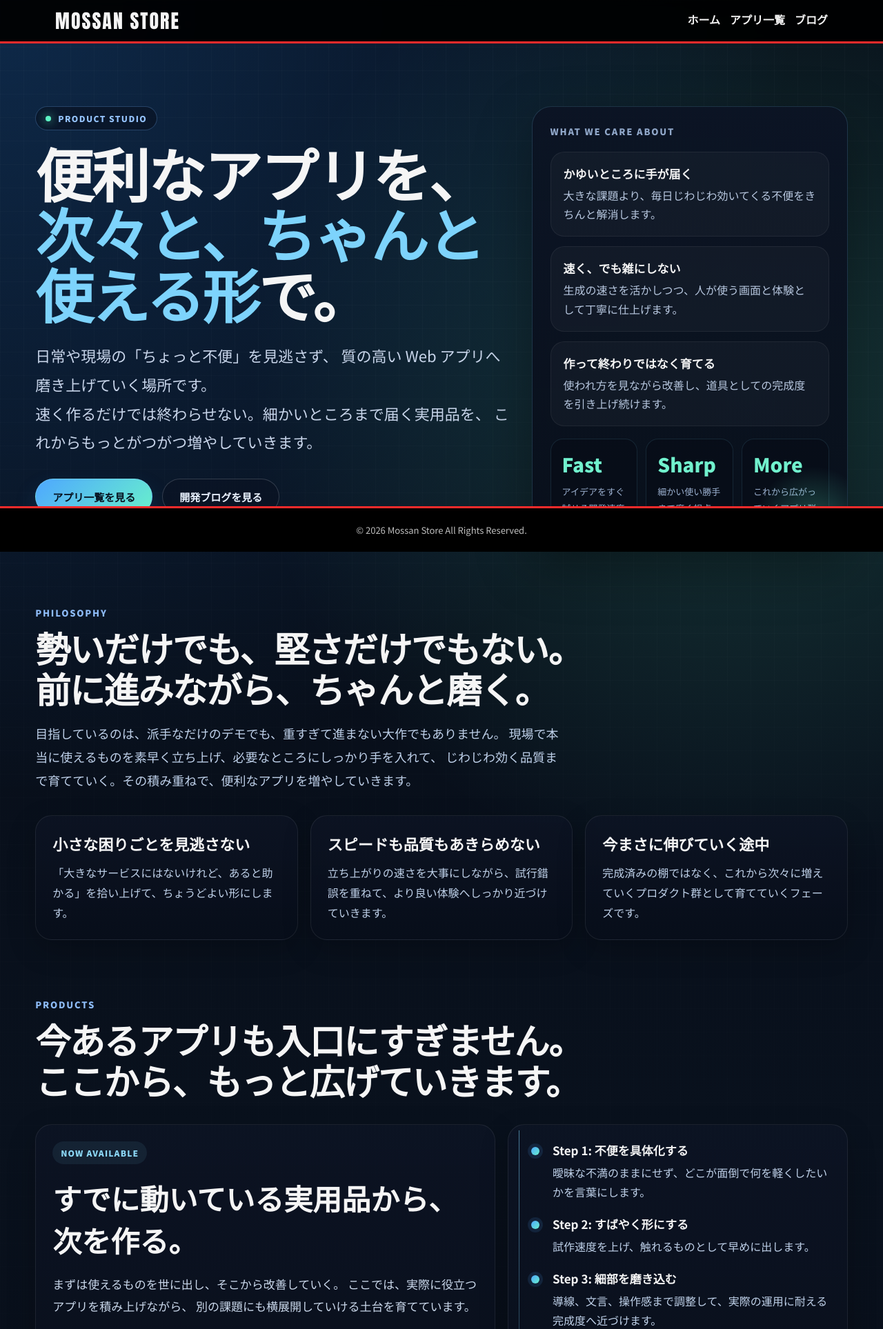
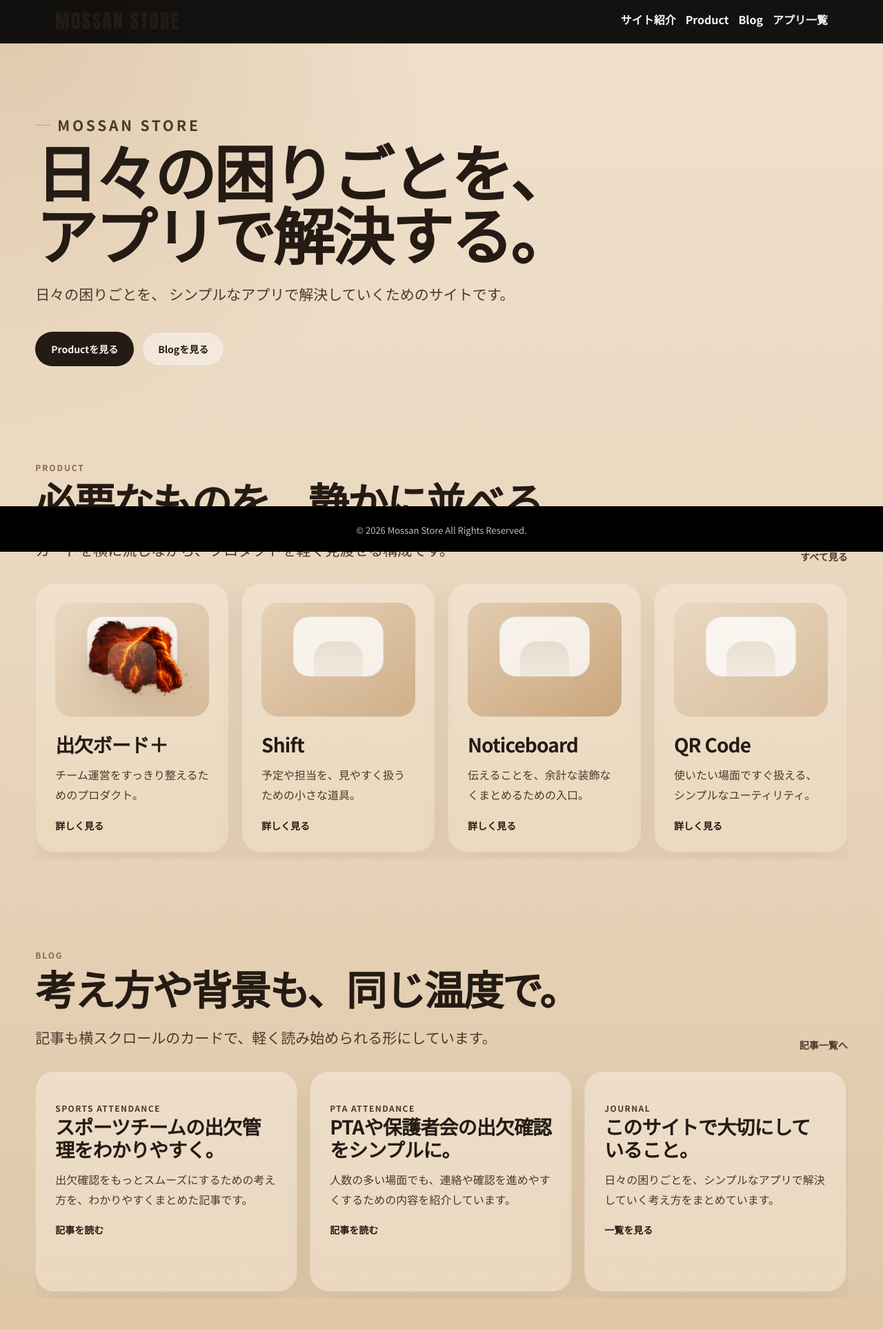
Before and after one commit to ryosuke0612/mossan-store, a Python web app: template templates/home.html in a window 1280 px wide. Shown: the top 1927 px of the page at 69% size. Run offline with Jinja, Linux system fonts and the light colour scheme; the template is opened without the code that fills it, so the values that code supplies are empty; some web fonts are replaced.

Commit message:
codex  トップページをベージュ基調のシンプルな構成に刷新

```diff
--- a/templates/home.html
+++ b/templates/home.html
@@ -1,16 +1,30 @@
 {% extends "base.html" %}
 
-{% block title %}Mossan Store | 便利なアプリを、次々と。{% endblock %}
+{% block title %}Mossan Store | シンプルに整える。{% endblock %}
 
 {% block head_extra %}
 <style>
+:root {
+  --sand-50: #f3e8d9;
+  --sand-100: #e8d8c1;
+  --sand-200: #d9c1a0;
+  --sand-300: #c7a780;
+  --sand-500: #8d6845;
+  --ink-700: #4a392c;
+  --ink-900: #241b14;
+  --line: rgba(83, 66, 49, 0.12);
+  --shadow: 0 18px 40px rgba(88, 69, 46, 0.08);
+}
+html {
+  scroll-behavior: smooth;
+}
 body {
   padding-top: 0;
   padding-bottom: 0;
   background:
-    radial-gradient(circle at top left, rgba(42, 148, 255, 0.22), transparent 34%),
-    radial-gradient(circle at 85% 18%, rgba(93, 244, 197, 0.18), transparent 26%),
-    linear-gradient(180deg, #060b16 0%, #09111d 52%, #060913 100%);
+    radial-gradient(circle at top left, rgba(210, 184, 149, 0.58), transparent 28%),
+    linear-gradient(180deg, #f0e1cd 0%, #e8d5bc 52%, #dfc7a7 100%);
+  color: var(--ink-900);
 }
 .page-wrap {
   width: 100%;
@@ -19,536 +33,364 @@ body {
   padding: 0;
 }
 .home-shell {
-  position: relative;
-  overflow: hidden;
+  width: 100%;
 }
-.home-shell::before {
-  content: "";
-  position: absolute;
-  inset: 0;
-  background:
-    linear-gradient(90deg, rgba(255, 255, 255, 0.03) 1px, transparent 1px),
-    linear-gradient(rgba(255, 255, 255, 0.03) 1px, transparent 1px);
-  background-size: 34px 34px;
-  mask-image: linear-gradient(180deg, rgba(0, 0, 0, 0.7), transparent 84%);
-  pointer-events: none;
-}
-.section {
-  position: relative;
-  z-index: 1;
-  width: min(1180px, 92%);
+.home-section {
+  width: min(1200px, 92%);
   margin: 0 auto;
 }
 .hero {
-  padding: 154px 0 88px;
+  padding: 140px 0 96px;
 }
 .hero-grid {
   display: grid;
-  grid-template-columns: minmax(0, 1.2fr) minmax(320px, 0.8fr);
-  gap: 32px;
-  align-items: stretch;
+  grid-template-columns: minmax(0, 980px);
+  gap: 20px;
+  align-items: center;
 }
 .eyebrow {
   display: inline-flex;
   align-items: center;
   gap: 10px;
   margin-bottom: 18px;
-  padding: 8px 14px;
-  border: 1px solid rgba(115, 179, 255, 0.28);
-  border-radius: 999px;
-  background: rgba(9, 19, 35, 0.68);
-  color: #96c5ff;
+  color: var(--sand-500);
   font-size: 12px;
-  font-weight: 800;
-  letter-spacing: 0.12em;
+  font-weight: 700;
+  letter-spacing: 0.18em;
   text-transform: uppercase;
 }
 .eyebrow::before {
   content: "";
-  width: 8px;
-  height: 8px;
-  border-radius: 999px;
-  background: #5df4c5;
-  box-shadow: 0 0 14px rgba(93, 244, 197, 0.9);
+  width: 22px;
+  height: 1px;
+  background: rgba(166, 135, 97, 0.6);
 }
-.hero-copy h1 {
+.hero h1,
+.section-title {
   margin: 0;
-  font-size: clamp(42px, 7vw, 84px);
-  line-height: 1.04;
-  letter-spacing: -0.03em;
-  font-weight: 900;
+  letter-spacing: -0.04em;
+  line-height: 1.02;
 }
-.hero-copy .accent {
-  color: #7dd3fc;
+.hero h1 {
+  font-size: clamp(46px, 7vw, 92px);
 }
-.hero-copy p {
-  max-width: 700px;
-  margin: 26px 0 0;
-  font-size: clamp(17px, 2.05vw, 22px);
+.hero p,
+.section-copy {
+  margin: 22px 0 0;
+  color: var(--ink-700);
+  font-size: clamp(16px, 1.9vw, 21px);
   line-height: 1.9;
-  color: #c8d5ea;
 }
 .hero-actions {
   display: flex;
   flex-wrap: wrap;
-  gap: 14px;
-  margin-top: 32px;
+  gap: 12px;
+  margin-top: 34px;
 }
-.home-btn {
+.hero-btn {
   display: inline-flex;
   align-items: center;
   justify-content: center;
-  min-height: 52px;
-  padding: 0 24px;
+  min-height: 50px;
+  padding: 0 22px;
   border-radius: 999px;
-  border: 1px solid rgba(125, 211, 252, 0.5);
-  background: linear-gradient(135deg, #4ea7ff 0%, #68f0cc 100%);
-  color: #06111f;
+  border: 1px solid transparent;
   text-decoration: none;
-  font-size: 15px;
-  font-weight: 900;
-  box-shadow: 0 16px 30px rgba(31, 102, 170, 0.28);
-  transition: transform 0.2s ease, box-shadow 0.2s ease, filter 0.2s ease;
+  font-size: 14px;
+  font-weight: 700;
+  transition: transform 0.2s ease, background 0.2s ease, border-color 0.2s ease;
 }
-.home-btn:hover {
-  transform: translateY(-2px);
-  box-shadow: 0 20px 34px rgba(31, 102, 170, 0.36);
-  filter: brightness(1.04);
+.hero-btn.primary {
+  background: var(--ink-900);
+  color: #f8f3ed;
 }
-.home-btn.secondary {
-  background: rgba(11, 19, 34, 0.62);
-  color: #eaf2ff;
-  border-color: rgba(234, 242, 255, 0.18);
-  box-shadow: none;
+.hero-btn.secondary {
+  background: rgba(255, 255, 255, 0.42);
+  color: var(--ink-900);
+  border-color: var(--line);
 }
-.hero-card {
-  position: relative;
-  padding: 26px;
-  border: 1px solid rgba(125, 211, 252, 0.18);
-  border-radius: 28px;
-  background:
-    linear-gradient(180deg, rgba(12, 20, 36, 0.95) 0%, rgba(8, 14, 26, 0.92) 100%);
-  box-shadow: 0 28px 80px rgba(0, 0, 0, 0.34);
-  overflow: hidden;
+.hero-btn:hover {
+  transform: translateY(-1px);
 }
-.hero-card::after {
-  content: "";
-  position: absolute;
-  inset: auto -40px -60px auto;
-  width: 180px;
-  height: 180px;
-  border-radius: 999px;
-  background: radial-gradient(circle, rgba(93, 244, 197, 0.28) 0%, transparent 66%);
+.section-block {
+  padding: 42px 0 88px;
 }
-.hero-card-title {
-  margin: 0 0 20px;
-  font-size: 13px;
-  font-weight: 800;
-  letter-spacing: 0.14em;
-  color: #91a8ca;
-  text-transform: uppercase;
+.section-head {
+  display: flex;
+  align-items: end;
+  justify-content: space-between;
+  gap: 20px;
+  margin-bottom: 28px;
 }
-.signal-list {
-  display: grid;
-  gap: 14px;
-}
-.signal-item {
-  padding: 18px;
-  border-radius: 20px;
-  background: rgba(255, 255, 255, 0.03);
-  border: 1px solid rgba(255, 255, 255, 0.06);
-}
-.signal-item strong {
-  display: block;
-  margin-bottom: 6px;
-  font-size: 17px;
-}
-.signal-item span {
-  display: block;
-  color: #b7c7df;
-  line-height: 1.7;
-}
-.metrics {
-  display: grid;
-  grid-template-columns: repeat(3, minmax(0, 1fr));
-  gap: 12px;
-  margin-top: 18px;
-}
-.metric {
-  padding: 16px;
-  border-radius: 18px;
-  background: rgba(8, 14, 25, 0.9);
-  border: 1px solid rgba(125, 211, 252, 0.12);
-}
-.metric-value {
-  display: block;
-  margin-bottom: 6px;
-  color: #71f1cd;
-  font-size: 28px;
-  font-weight: 900;
-}
-.metric-label {
-  color: #9cb1d0;
-  font-size: 13px;
-  line-height: 1.5;
-}
-.philosophy,
-.apps-preview,
-.commitment,
-.closing {
-  padding: 0 0 84px;
-}
-.section-label {
-  margin: 0 0 12px;
-  color: #8ebcf8;
-  font-size: 13px;
-  font-weight: 800;
-  letter-spacing: 0.14em;
+.section-kicker {
+  margin: 0 0 10px;
+  color: var(--sand-500);
+  font-size: 12px;
+  font-weight: 700;
+  letter-spacing: 0.16em;
   text-transform: uppercase;
 }
 .section-title {
+  font-size: clamp(34px, 4.6vw, 64px);
+}
+.section-link {
+  color: var(--ink-700);
+  text-decoration: none;
+  font-size: 14px;
+  font-weight: 700;
+}
+.carousel {
+  display: grid;
+  grid-auto-flow: column;
+  grid-auto-columns: minmax(280px, 380px);
+  gap: 18px;
+  overflow-x: auto;
+  padding-bottom: 10px;
+  scroll-snap-type: x proximity;
+}
+.carousel::-webkit-scrollbar {
+  height: 8px;
+}
+.carousel::-webkit-scrollbar-thumb {
+  background: rgba(92, 74, 52, 0.18);
+  border-radius: 999px;
+}
+.card {
+  scroll-snap-align: start;
+  min-height: 360px;
+  padding: 28px;
+  border-radius: 28px;
+  background: rgba(255, 250, 244, 0.76);
+  border: 1px solid rgba(96, 75, 51, 0.08);
+  box-shadow: var(--shadow);
+}
+.card h3 {
   margin: 0;
-  font-size: clamp(30px, 4vw, 52px);
+  font-size: 28px;
   line-height: 1.15;
   letter-spacing: -0.03em;
 }
-.section-intro {
-  max-width: 760px;
-  margin: 18px 0 0;
-  color: #bed0e9;
-  font-size: 18px;
-  line-height: 1.9;
-}
-.philosophy-grid,
-.apps-grid,
-.commitment-grid {
-  display: grid;
-  gap: 18px;
-  margin-top: 34px;
-}
-.philosophy-grid {
-  grid-template-columns: repeat(3, minmax(0, 1fr));
-}
-.apps-grid {
-  grid-template-columns: minmax(0, 1.15fr) minmax(280px, 0.85fr);
-}
-.commitment-grid {
-  grid-template-columns: repeat(3, minmax(0, 1fr));
-}
-.glass-card {
-  padding: 24px;
-  border-radius: 24px;
-  border: 1px solid rgba(255, 255, 255, 0.08);
-  background: linear-gradient(180deg, rgba(13, 20, 36, 0.82) 0%, rgba(8, 14, 26, 0.92) 100%);
-  box-shadow: 0 14px 40px rgba(0, 0, 0, 0.22);
-}
-.glass-card h3 {
-  margin: 0 0 12px;
-  font-size: 22px;
-}
-.glass-card p {
-  margin: 0;
-  color: #bfd1e9;
+.card p {
+  margin: 14px 0 0;
+  color: var(--ink-700);
   line-height: 1.8;
 }
-.app-spotlight {
+.card-link {
+  display: inline-flex;
+  margin-top: 20px;
+  color: var(--ink-900);
+  text-decoration: none;
+  font-size: 14px;
+  font-weight: 700;
+}
+.product-card {
   display: flex;
   flex-direction: column;
-  gap: 18px;
+  justify-content: end;
+  background: linear-gradient(180deg, rgba(255, 248, 241, 0.3) 0%, rgba(235, 217, 190, 0.96) 100%);
 }
-.app-badge {
-  display: inline-flex;
-  width: fit-content;
-  align-items: center;
-  gap: 8px;
-  padding: 8px 12px;
-  border-radius: 999px;
-  background: rgba(125, 211, 252, 0.08);
-  color: #8dd9f8;
+.product-visual {
+  position: relative;
+  flex: 1;
+  margin-bottom: 24px;
+  border-radius: 24px;
+  background: linear-gradient(145deg, #ead8c2 0%, #d8bd9c 100%);
+  overflow: hidden;
+}
+.product-visual img {
+  width: 100%;
+  height: 100%;
+  object-fit: contain;
+  display: block;
+  padding: 24px;
+  filter: drop-shadow(0 16px 24px rgba(71, 54, 35, 0.14));
+}
+.product-visual::before,
+.product-visual::after {
+  content: "";
+  position: absolute;
+  border-radius: 24px;
+  pointer-events: none;
+}
+.product-visual::before {
+  inset: 20px 46px 58px 46px;
+  background: rgba(255, 255, 255, 0.78);
+  border: 1px solid rgba(96, 75, 51, 0.08);
+}
+.product-visual::after {
+  inset: 56px 76px 24px 76px;
+  background: linear-gradient(180deg, rgba(213, 194, 167, 0.42), rgba(255, 255, 255, 0));
+}
+.product-tone-2 .product-visual {
+  background: linear-gradient(145deg, #e6d2b8 0%, #cfaf89 100%);
+}
+.product-tone-3 .product-visual {
+  background: linear-gradient(145deg, #e1ccb0 0%, #caa57b 100%);
+}
+.blog-card {
+  min-height: 320px;
+  background: linear-gradient(180deg, rgba(255, 250, 245, 0.38) 0%, rgba(234, 217, 192, 0.95) 100%);
+}
+.blog-meta {
+  color: var(--sand-500);
   font-size: 12px;
-  font-weight: 800;
-  letter-spacing: 0.1em;
+  font-weight: 700;
+  letter-spacing: 0.12em;
   text-transform: uppercase;
 }
-.app-spotlight h3 {
-  margin: 0;
-  font-size: clamp(28px, 4vw, 42px);
+.reveal {
+  opacity: 0;
+  transform: translateY(24px);
+  transition: opacity 0.7s ease, transform 0.7s ease;
 }
-.app-spotlight p {
-  margin: 0;
-  color: #cad8eb;
-  font-size: 17px;
-  line-height: 1.9;
-}
-.app-points {
-  display: grid;
-  gap: 12px;
-}
-.app-point {
-  padding: 16px 18px;
-  border-radius: 18px;
-  background: rgba(255, 255, 255, 0.03);
-  color: #d7e4f3;
-  line-height: 1.75;
-}
-.roadmap {
-  position: relative;
-}
-.roadmap::before {
-  content: "";
-  position: absolute;
-  left: 15px;
-  top: 8px;
-  bottom: 8px;
-  width: 1px;
-  background: linear-gradient(180deg, rgba(125, 211, 252, 0.55) 0%, rgba(125, 211, 252, 0) 100%);
-}
-.roadmap-item {
-  position: relative;
-  padding-left: 40px;
-}
-.roadmap-item + .roadmap-item {
-  margin-top: 20px;
-}
-.roadmap-item::before {
-  content: "";
-  position: absolute;
-  left: 9px;
-  top: 8px;
-  width: 12px;
-  height: 12px;
-  border-radius: 999px;
-  background: linear-gradient(135deg, #4ea7ff 0%, #68f0cc 100%);
-  box-shadow: 0 0 0 5px rgba(78, 167, 255, 0.12);
-}
-.roadmap-item strong {
-  display: block;
-  margin-bottom: 6px;
-  font-size: 17px;
-}
-.roadmap-item span {
-  color: #bfd1e9;
-  line-height: 1.75;
-}
-.closing-panel {
-  padding: 34px;
-  border-radius: 32px;
-  border: 1px solid rgba(125, 211, 252, 0.12);
-  background:
-    radial-gradient(circle at top right, rgba(93, 244, 197, 0.18), transparent 28%),
-    linear-gradient(180deg, rgba(12, 19, 35, 0.96) 0%, rgba(7, 12, 22, 0.96) 100%);
-  text-align: center;
-}
-.closing-panel p {
-  max-width: 760px;
-  margin: 18px auto 0;
-  color: #cad8eb;
-  font-size: 18px;
-  line-height: 1.9;
-}
-.closing-actions {
-  display: flex;
-  flex-wrap: wrap;
-  justify-content: center;
-  gap: 14px;
-  margin-top: 28px;
+.reveal.is-visible {
+  opacity: 1;
+  transform: translateY(0);
 }
 @media (max-width: 980px) {
   .hero {
-    padding: 136px 0 72px;
+    padding: 122px 0 72px;
   }
   .hero-grid,
-  .apps-grid,
-  .philosophy-grid,
-  .commitment-grid {
+  .section-head {
     grid-template-columns: 1fr;
+    display: grid;
   }
 }
 @media (max-width: 720px) {
-  .section {
-    width: min(1180px, 94%);
+  .home-section {
+    width: min(1200px, 94%);
   }
-  .hero-copy h1 {
-    font-size: clamp(38px, 12vw, 58px);
+  .hero-actions {
+    flex-direction: column;
   }
-  .hero-copy p,
-  .section-intro,
-  .app-spotlight p,
-  .closing-panel p {
-    font-size: 16px;
+  .hero-btn {
+    width: 100%;
   }
-  .hero-card,
-  .glass-card,
-  .closing-panel {
-    padding: 22px;
+  .carousel {
+    grid-auto-columns: minmax(250px, 86vw);
   }
-  .metrics {
-    grid-template-columns: 1fr;
-  }
-  .philosophy,
-  .apps-preview,
-  .commitment,
-  .closing {
-    padding: 0 0 64px;
+  .card {
+    min-height: 300px;
+    padding: 24px;
   }
 }
 </style>
 {% endblock %}
 
+{% block header_nav_items %}
+<a href="#concept">サイト紹介</a>
+<a href="#products">Product</a>
+<a href="#blog">Blog</a>
+<a href="{{ url_for('apps_list') }}">アプリ一覧</a>
+{% endblock %}
+
 {% block content %}
 <div class="home-shell">
-  <section class="section hero">
+  <section class="home-section hero reveal" id="concept">
     <div class="hero-grid">
-      <div class="hero-copy">
-        <div class="eyebrow">Product Studio</div>
-        <h1>
-          便利なアプリを、<br>
-          <span class="accent">次々と、ちゃんと使える形</span>で。
-        </h1>
+      <div>
+        <p class="eyebrow">Mossan Store</p>
+        <h1>日々の困りごとを、<br>アプリで解決する。</h1>
         <p>
-          日常や現場の「ちょっと不便」を見逃さず、
-          質の高い Web アプリへ磨き上げていく場所です。<br>
-          速く作るだけでは終わらせない。細かいところまで届く実用品を、
-          これからもっとがつがつ増やしていきます。
+          日々の困りごとを、
+          シンプルなアプリで解決していくためのサイトです。
         </p>
         <div class="hero-actions">
-          <a href="{{ url_for('apps_list') }}" class="home-btn">アプリ一覧を見る</a>
-          <a href="{{ url_for('blog_index') }}" class="home-btn secondary">開発ブログを見る</a>
+          <a href="{{ url_for('apps_list') }}" class="hero-btn primary">Productを見る</a>
+          <a href="{{ url_for('blog_index') }}" class="hero-btn secondary">Blogを見る</a>
         </div>
       </div>
-      <aside class="hero-card">
-        <p class="hero-card-title">What We Care About</p>
-        <div class="signal-list">
-          <div class="signal-item">
-            <strong>かゆいところに手が届く</strong>
-            <span>大きな課題より、毎日じわじわ効いてくる不便をきちんと解消します。</span>
-          </div>
-          <div class="signal-item">
-            <strong>速く、でも雑にしない</strong>
-            <span>生成の速さを活かしつつ、人が使う画面と体験として丁寧に仕上げます。</span>
-          </div>
-          <div class="signal-item">
-            <strong>作って終わりではなく育てる</strong>
-            <span>使われ方を見ながら改善し、道具としての完成度を引き上げ続けます。</span>
-          </div>
-        </div>
-        <div class="metrics">
-          <div class="metric">
-            <span class="metric-value">Fast</span>
-            <span class="metric-label">アイデアをすぐ試せる開発速度</span>
-          </div>
-          <div class="metric">
-            <span class="metric-value">Sharp</span>
-            <span class="metric-label">細かい使い勝手まで磨く視点</span>
-          </div>
-          <div class="metric">
-            <span class="metric-value">More</span>
-            <span class="metric-label">これから広がっていくアプリ群</span>
-          </div>
-        </div>
-      </aside>
     </div>
   </section>
 
-  <section class="section philosophy">
-    <p class="section-label">Philosophy</p>
-    <h2 class="section-title">勢いだけでも、堅さだけでもない。<br>前に進みながら、ちゃんと磨く。</h2>
-    <p class="section-intro">
-      目指しているのは、派手なだけのデモでも、重すぎて進まない大作でもありません。
-      現場で本当に使えるものを素早く立ち上げ、必要なところにしっかり手を入れて、
-      じわじわ効く品質まで育てていく。その積み重ねで、便利なアプリを増やしていきます。
-    </p>
-    <div class="philosophy-grid">
-      <article class="glass-card">
-        <h3>小さな困りごとを見逃さない</h3>
-        <p>「大きなサービスにはないけれど、あると助かる」を拾い上げて、ちょうどよい形にします。</p>
+  <section class="home-section section-block reveal" id="products">
+    <div class="section-head">
+      <div>
+        <p class="section-kicker">Product</p>
+        <h2 class="section-title">必要なものを、静かに並べる。</h2>
+        <p class="section-copy">カードを横に流しながら、プロダクトを軽く見渡せる構成です。</p>
+      </div>
+      <a href="{{ url_for('apps_list') }}" class="section-link">すべて見る</a>
+    </div>
+    <div class="carousel">
+      <article class="card product-card">
+        <div class="product-visual">
+          <img src="{{ url_for('static', filename='images/gorilla-full.png') }}" alt="出欠ボード＋紹介画像">
+        </div>
+        <h3>出欠ボード＋</h3>
+        <p>チーム運営をすっきり整えるためのプロダクト。</p>
+        <a href="{{ url_for('attendance_description') }}" class="card-link">詳しく見る</a>
       </article>
-      <article class="glass-card">
-        <h3>スピードも品質もあきらめない</h3>
-        <p>立ち上がりの速さを大事にしながら、試行錯誤を重ねて、より良い体験へしっかり近づけていきます。</p>
+      <article class="card product-card product-tone-2">
+        <div class="product-visual"></div>
+        <h3>Shift</h3>
+        <p>予定や担当を、見やすく扱うための小さな道具。</p>
+        <a href="{{ url_for('shift_app') }}" class="card-link">詳しく見る</a>
       </article>
-      <article class="glass-card">
-        <h3>今まさに伸びていく途中</h3>
-        <p>完成済みの棚ではなく、これから次々に増えていくプロダクト群として育てていくフェーズです。</p>
+      <article class="card product-card product-tone-3">
+        <div class="product-visual"></div>
+        <h3>Noticeboard</h3>
+        <p>伝えることを、余計な装飾なくまとめるための入口。</p>
+        <a href="{{ url_for('noticeboard_app') }}" class="card-link">詳しく見る</a>
+      </article>
+      <article class="card product-card">
+        <div class="product-visual"></div>
+        <h3>QR Code</h3>
+        <p>使いたい場面ですぐ扱える、シンプルなユーティリティ。</p>
+        <a href="{{ url_for('qrcode_app') }}" class="card-link">詳しく見る</a>
       </article>
     </div>
   </section>
 
-  <section class="section apps-preview">
-    <p class="section-label">Products</p>
-    <h2 class="section-title">今あるアプリも入口にすぎません。<br>ここから、もっと広げていきます。</h2>
-    <div class="apps-grid">
-      <article class="glass-card app-spotlight">
-        <span class="app-badge">Now Available</span>
-        <h3>すでに動いている実用品から、次を作る。</h3>
-        <p>
-          まずは使えるものを世に出し、そこから改善していく。
-          ここでは、実際に役立つアプリを積み上げながら、
-          別の課題にも横展開していける土台を育てています。
-        </p>
-        <div class="app-points">
-          <div class="app-point">出欠管理のように、運用で毎回発生する手間を軽くするアプリを先に形にする。</div>
-          <div class="app-point">使いながら見えてきた細かな要望を拾って、さらに手触りを良くしていく。</div>
-          <div class="app-point">ひとつ作って終わりではなく、次の実用品へつなげる開発の流れを作る。</div>
-        </div>
-        <div class="hero-actions" style="margin-top: 8px;">
-          <a href="{{ url_for('apps_list') }}" class="home-btn">公開中のアプリを見る</a>
-        </div>
+  <section class="home-section section-block reveal" id="blog">
+    <div class="section-head">
+      <div>
+        <p class="section-kicker">Blog</p>
+        <h2 class="section-title">考え方や背景も、同じ温度で。</h2>
+        <p class="section-copy">記事も横スクロールのカードで、軽く読み始められる形にしています。</p>
+      </div>
+      <a href="{{ url_for('blog_index') }}" class="section-link">記事一覧へ</a>
+    </div>
+    <div class="carousel">
+      <article class="card blog-card">
+        <p class="blog-meta">Sports Attendance</p>
+        <h3>スポーツチームの出欠管理をわかりやすく。</h3>
+        <p>出欠確認をもっとスムーズにするための考え方を、わかりやすくまとめた記事です。</p>
+        <a href="{{ url_for('blog_sports_attendance') }}" class="card-link">記事を読む</a>
       </article>
-      <aside class="glass-card roadmap">
-        <div class="roadmap-item">
-          <strong>Step 1: 不便を具体化する</strong>
-          <span>曖昧な不満のままにせず、どこが面倒で何を軽くしたいかを言葉にします。</span>
-        </div>
-        <div class="roadmap-item">
-          <strong>Step 2: すばやく形にする</strong>
-          <span>試作速度を上げ、触れるものとして早めに出します。</span>
-        </div>
-        <div class="roadmap-item">
-          <strong>Step 3: 細部を磨き込む</strong>
-          <span>導線、文言、操作感まで調整して、実際の運用に耐える完成度へ近づけます。</span>
-        </div>
-        <div class="roadmap-item">
-          <strong>Step 4: 次のアプリへ進む</strong>
-          <span>得られた知見を次へつなぎ、便利なアプリ群として面を広げていきます。</span>
-        </div>
-      </aside>
-    </div>
-  </section>
-
-  <section class="section commitment">
-    <p class="section-label">Commitment</p>
-    <h2 class="section-title">この場所が大事にしたいこと</h2>
-    <div class="commitment-grid">
-      <article class="glass-card">
-        <h3>使う人にやさしいこと</h3>
-        <p>機能があるだけでなく、迷いにくく、運用しやすく、続けて使いやすいことを重視します。</p>
+      <article class="card blog-card">
+        <p class="blog-meta">PTA Attendance</p>
+        <h3>PTAや保護者会の出欠確認をシンプルに。</h3>
+        <p>人数の多い場面でも、連絡や確認を進めやすくするための内容を紹介しています。</p>
+        <a href="{{ url_for('blog_pta_attendance') }}" class="card-link">記事を読む</a>
       </article>
-      <article class="glass-card">
-        <h3>見た目と中身の両立</h3>
-        <p>ただ整って見えるだけではなく、裏側の使い勝手やメンテナンス性まで意識して組み上げます。</p>
+      <article class="card blog-card">
+        <p class="blog-meta">Journal</p>
+        <h3>このサイトで大切にしていること。</h3>
+        <p>日々の困りごとを、シンプルなアプリで解決していく考え方をまとめています。</p>
+        <a href="{{ url_for('blog_index') }}" class="card-link">一覧を見る</a>
       </article>
-      <article class="glass-card">
-        <h3>まだまだ攻めていくこと</h3>
-        <p>今ある形に満足せず、次のアプリ、次の改善、次の一手へと継続的に踏み込んでいきます。</p>
-      </article>
-    </div>
-  </section>
-
-  <section class="section closing">
-    <div class="closing-panel">
-      <p class="section-label">Next</p>
-      <h2 class="section-title">便利なアプリを、これからもっと。</h2>
-      <p>
-        ひとつひとつの課題に、ちゃんと意味のある解決策を。
-        スピードも品質もあきらめず、
-        使う人にとって気持ちのいい Web アプリを積み重ねていきます。
-      </p>
-      <div class="closing-actions">
-        <a href="{{ url_for('apps_list') }}" class="home-btn">アプリ一覧へ</a>
-        <a href="{{ url_for('blog_index') }}" class="home-btn secondary">ブログ一覧へ</a>
-      </div>
     </div>
   </section>
 </div>
 {% endblock %}
+
+{% block scripts %}
+<script>
+(() => {
+  const revealTargets = document.querySelectorAll('.reveal');
+  if (revealTargets.length) {
+    const observer = new IntersectionObserver((entries) => {
+      entries.forEach((entry) => {
+        if (entry.isIntersecting) {
+          entry.target.classList.add('is-visible');
+        }
+      });
+    }, { threshold: 0.14, rootMargin: '0px 0px -8% 0px' });
+
+    revealTargets.forEach((target) => observer.observe(target));
+  }
+})();
+</script>
+{% endblock %}
```
Also changed, not shown: schedule.db.
